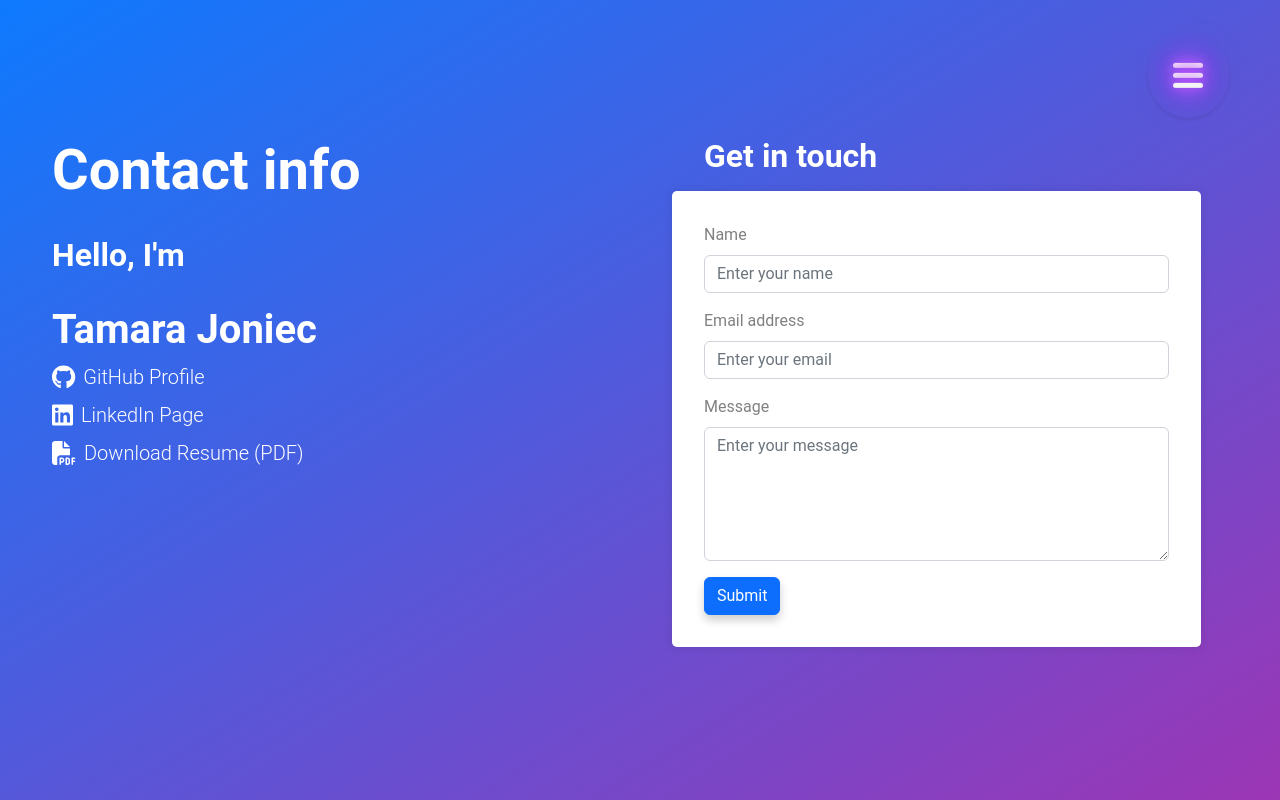
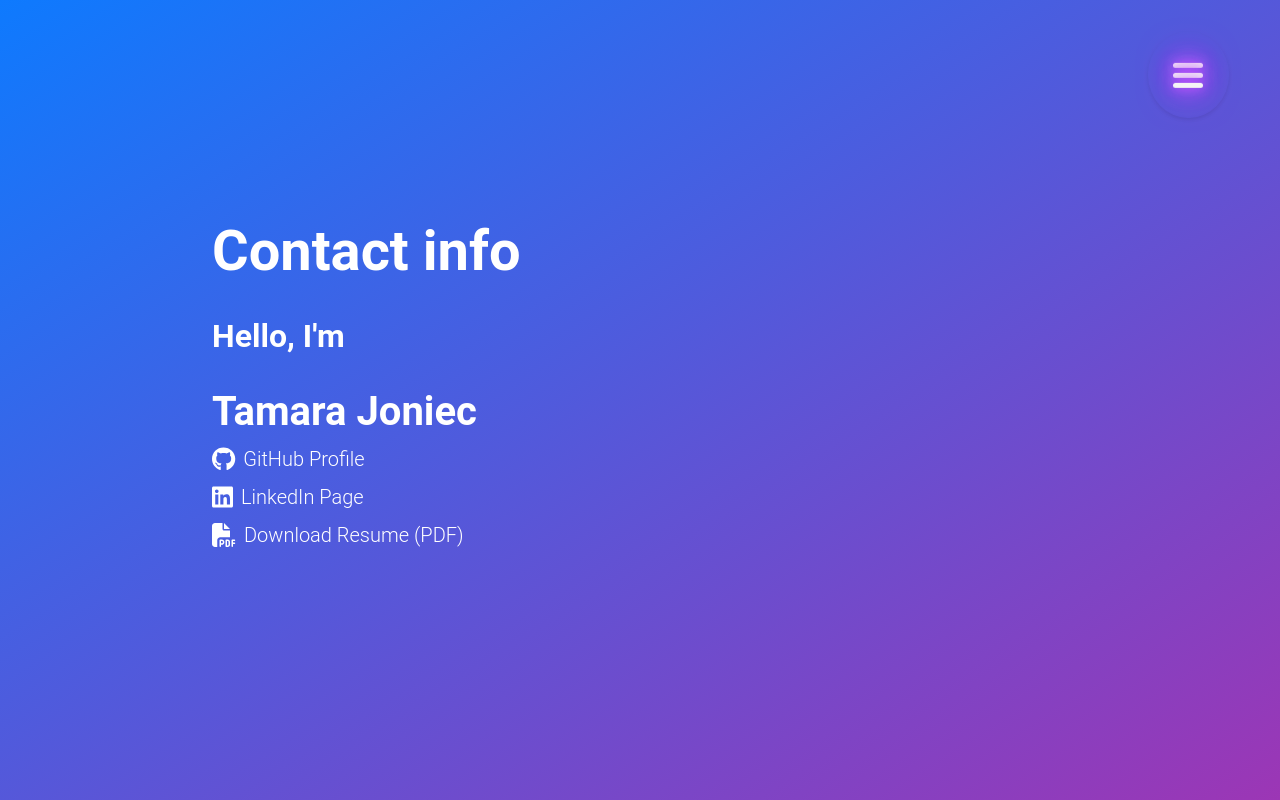
Before and after one commit to TamaraJoniec/React-Portfolio, a React (Create React App) app: page /contact in a window 1280 px wide. Built offline with nearby package versions, Linux system fonts and the light colour scheme; the HTML template or start-up script is replaced by a standard one.

Commit message:
Update documentation

```diff
--- a/src/components/pages/Contact.js
+++ b/src/components/pages/Contact.js
@@ -2,7 +2,6 @@ import React from 'react';
 import { FontAwesomeIcon } from '@fortawesome/react-fontawesome';
 import { faFilePdf } from '@fortawesome/free-solid-svg-icons';
 import { faLinkedin, faGithub } from '@fortawesome/free-brands-svg-icons';
-import Footer from './Footer';
 
 function Contact() {
   return (
@@ -32,29 +31,8 @@ function Contact() {
               </li>
             </ul>
           </div>
-          {/* Form */}
-          <div className="col-lg-6 mb-5">
-            <h2>Get in touch</h2>
-            <form>
-              <div className="form-group mb-3">
-                <label htmlFor="name" className="form-label">Name</label>
-                <input type="text" className="form-control" id="name" placeholder="Enter your name" />
-              </div>
-              <div className="form-group mb-3">
-                <label htmlFor="email" className="form-label">Email address</label>
-                <input type="email" className="form-control" id="email" placeholder="Enter your email" />
-              </div>
-              <div className="form-group mb-3">
-                <label htmlFor="message" className="form-label">Message</label>
-                <textarea className="form-control" id="message" rows="5" placeholder="Enter your message"></textarea>
-              </div>
-              <button type="submit" className="btn btn-primary">Submit</button>
-            </form>
-          </div>
         </div>
-
       </div>
-      <Footer />
     </div>
 
   );
--- a/src/components/pages/Footer.js
+++ /dev/null
@@ -1,21 +0,0 @@
-import React from 'react';
-import { FontAwesomeIcon } from '@fortawesome/react-fontawesome';
-import { faFilePdf } from '@fortawesome/free-solid-svg-icons';
-import { faLinkedin, faGithub } from '@fortawesome/free-brands-svg-icons';
-
-function Footer() {
-    return (
-        <footer className="mt-auto">
-            <ul className="footer-icons">
-                <a href="https://github.com/TamaraJoniec" target="_blank" rel="noreferrer"><FontAwesomeIcon icon={faGithub} className="link me-2" style={{ fontSize: '24px', color: 'white' }} /><span style={{ fontSize: '20px', color: 'white' }}></span></a>
-                <a href="https://www.linkedin.com/in/tamara-joniec/" target="_blank" rel="noreferrer"><FontAwesomeIcon icon={faLinkedin} className="link me-2" style={{ fontSize: '24px', color: 'white' }} /><span style={{ fontSize: '20px', color: 'white' }}></span>
-                </a>
-                <a href="https://drive.google.com/file/d/1NPU7LhEdwc5OcASECj24n3-6mVRregbs/view?usp=share_link" download rel="noreferrer" className="text-decoration-none text-primary" target="_blank" style={{ display: 'flex', alignItems: 'center' }}>
-                <FontAwesomeIcon icon={faFilePdf} className="link me-2" style={{ fontSize: '24px', color: 'white' }} /><span style={{ fontSize: '20px', color: 'white' }}> Resume</span>
-              </a>
-            </ul>
-            <p className='rights'>&copy; {new Date().getFullYear()} Tamara Joniec. All rights reserved.</p>
-        </footer>
-    );
-}
-export default Footer;
--- a/src/components/pages/Home.js
+++ b/src/components/pages/Home.js
@@ -30,7 +30,7 @@ function Home() {
         <Row className="justify-content-center mb-5">
           <Col md={8} className="text-center">
             <h3 className='subHeading'>What I Do</h3>
-            <p className="lead">I'm a web designer and developer based in the U.K. I create beautiful, responsive websites that look great on any device.</p>
+            <p className="lead">I'm a frontend web developer based in the U.K. I create beautiful, responsive websites that look great on any device.</p>
           </Col>
         </Row>
         <Row className="justify-content-center">
--- a/src/components/pages/ProjectGallery.js
+++ b/src/components/pages/ProjectGallery.js
@@ -1,7 +1,6 @@
 // Import required modules
 import React, { useEffect } from 'react';
-import { Col, Container, Row } from "react-bootstrap"; // Import the required Bootstrap components
-import Footer from './Footer';
+import { Col, Container, Row } from "react-bootstrap";
 import 'aos/dist/aos.css';
 
 function ProjectGallery(props) {
@@ -16,7 +15,7 @@ function ProjectGallery(props) {
     <div>
     <Container id="project-gallery" className="project-gallery-container">
       <h2 className="gallery-title">Past Projects</h2>
-      <Row xs={1} sm={2} md={3} className="g-4">
+      <Row xs={1} sm={2} md={2} className="g-4">
         {props.projects ? (
           props.projects.map((project) => (
             <Col key={project.id}>
@@ -57,8 +56,6 @@ function ProjectGallery(props) {
       <br />
       <br />
     </Container>
-    <div style={{height: 50}}></div>
-    <Footer />
     </div>
   );
 }
--- a/src/components/pages/ProjectsData.js
+++ b/src/components/pages/ProjectsData.js
@@ -8,34 +8,20 @@ const projectsData = [
     },
     {
       id: "2",
-      title: "Digital Drifters",
-      imageUrl: "https://raw.githubusercontent.com/angistanzi/digital-drifters/main/src/assets/demo.gif",
-      deployedUrl: "https://digital-drifters.netlify.app/",
-      githubUrl: "https://github.com/angistanzi/digital-drifters",
-    },
-    {
-      id: "3",
-      title: "Weather Dashboard",
-      imageUrl:"https://images.pexels.com/photos/531767/pexels-photo-531767.jpeg?auto=compress&cs=tinysrgb&w=1260&h=750&dpr=2",
-      deployedUrl: "https://tamarajoniec.github.io/Server-APIs-Weather-Dashboard/",
-      githubUrl: "https://github.com/TamaraJoniec/Server-APIs-Weather-Dashboard",
-    },
-    {
-      id: "4",
       title: "Marketing agency",
       imageUrl: "https://github.com/TamaraJoniec/Code-Refactor/raw/main/assets/images/Screenshot.png",
       deployedUrl: "https://tamarajoniec.github.io/Code-Refactor/",
       githubUrl: "https://github.com/TamaraJoniec/Code-Refactor",
     },
     {
-      id: "5",
+      id: "3",
       title: "Furniture store",
       imageUrl: "https://github.com/TamaraJoniec/Furniture-Website/raw/main/images/Screenshot.png",
       deployedUrl: "https://tamarajoniec.github.io/Furniture-Website/",
       githubUrl: "https://github.com/TamaraJoniec/Furniture-Website",
     },
     {
-      id: "6",
+      id: "4",
       title: "Password generator",
       imageUrl: "https://github.com/TamaraJoniec/Password-Generator/raw/main/assets/images/Screenshot.png",
       deployedUrl: "https://tamarajoniec.github.io/Password-Generator/",
--- a/src/styles.css
+++ b/src/styles.css
@@ -120,12 +120,6 @@ html {
   color: var(--secondary-color);
 }
 
-/* Home page */
-.home-container {
-  height: 50vh;
-  position: relative;
-}
-
 .intro {
   font-size: 4rem;
   margin: 25% 0% 25% 0;
@@ -181,7 +175,6 @@ button {
 }
 
 header {
-  padding: 20px;
   background: linear-gradient(to bottom, var(--primary-color), var(--secondary-color));
   color: white;
 }
@@ -206,6 +199,8 @@ header {
 .card.h-100 {
   background-color: transparent;
   border-color: transparent;
+  margin-bottom: 4rem;
+  padding-inline: 2rem;
 }
 
 body.project-gallery-bg {
@@ -215,7 +210,10 @@ body.project-gallery-bg {
 }
 
 .project-gallery-container {
+  position: relative;
   width: 100vw;
+  top: 5rem;
+  padding-bottom: 10rem;
 }
 
 .card-img-top {
@@ -237,7 +235,7 @@ body.project-gallery-bg {
 
 h5.card-title {
   font-weight: 600;
-  color: #f0f0f0;
+  color: #49348f;
   font-size: 1.5rem;
   text-align: center;
   margin-top: 15px;
@@ -330,7 +328,7 @@ h5.card-title {
   background: linear-gradient(to bottom right, #0e7afe, #9c36b5);
 }
 
-.contact-container> :first-child {
+.contact-container > :first-child {
   margin-top: 0;
 }
 
@@ -341,7 +339,7 @@ h5.card-title {
 }
 
 .contact-info {
-  padding: 2rem;
+  margin-left: 10rem;
 }
 
 /* form element is then styled with padding, a white background, rounded corners, and a box shadow to make it stand out */
@@ -425,7 +423,7 @@ footer {
   display: flex;
   justify-content: space-between, center;
   align-items: center;
-  max-width: 1140px;
+  max-width: 100vw;
   margin: 0 auto;
   padding: 0 20px;
 }
```
Also changed, not shown: 17 other files (tests, documents, lock files or other folders).
